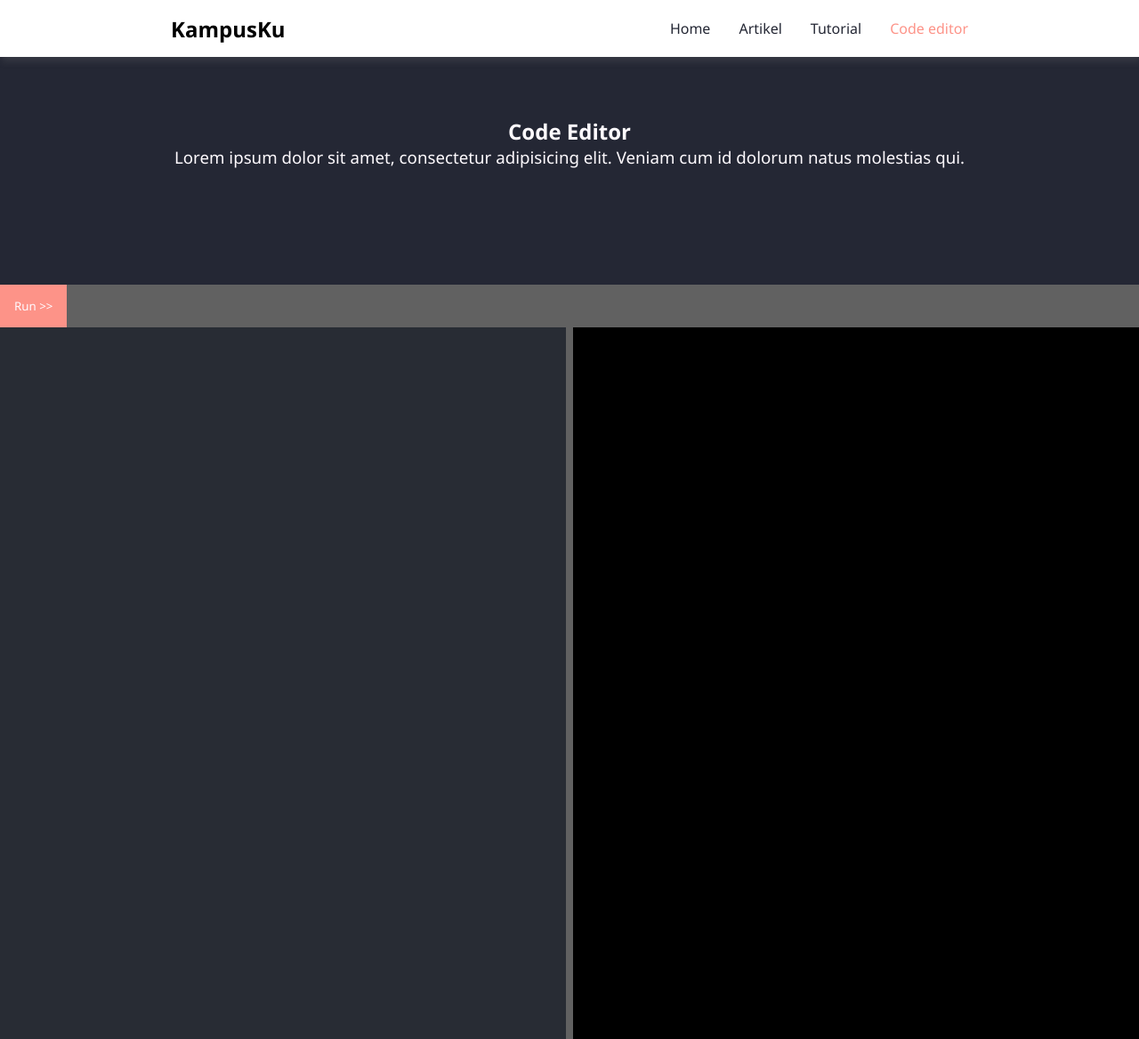
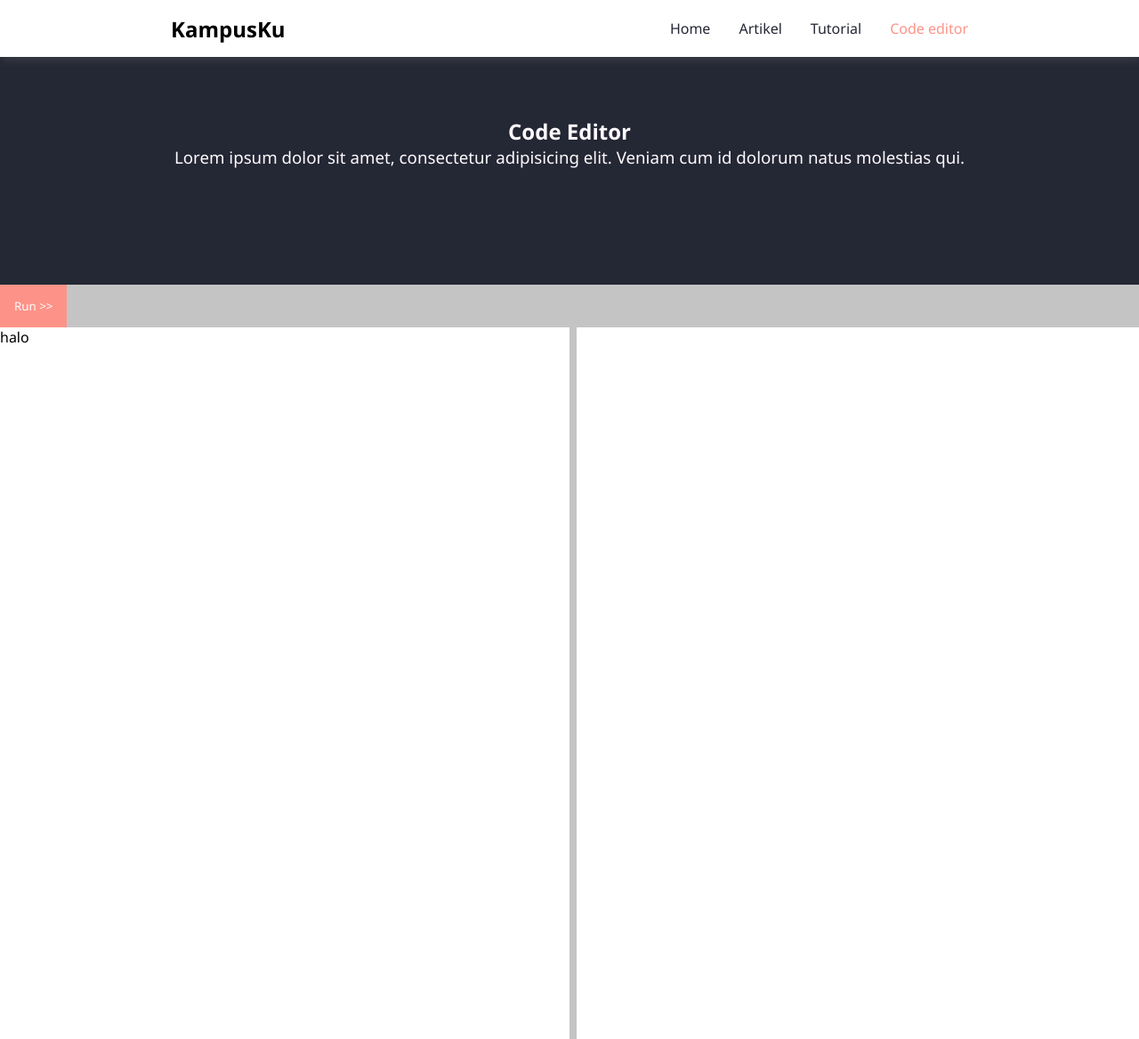
Before and after one commit to guntekhunter/kampusku, a PHP site: page /halaman/codeEditor.html in a window 1280 px wide. Shown: the whole page at 89% size. Run offline with PHP 8.4, Linux system fonts and the light colour scheme.

Commit message:
tambahan fungsi run halaman code editor

```diff
--- a/css/code-editor.css
+++ b/css/code-editor.css
@@ -1,9 +1,9 @@
 .editor-menu{
-    background:red;
     padding:0;
     display:flex;
     height: 3rem;
-    background: #616161;
+    background: #c4c4c4;
+    border: none;
 }
 .editor-menu button{
     border:none;
@@ -18,7 +18,6 @@
     background: #fd6959;
 }
 .container-code{
-    background:#000;
     display:block;
     width:100%;
     bottom: 0;
@@ -27,16 +26,20 @@
 }
 .kiri{
     height: auto;
-    background: #282C34;
+    background: #ffffff;
     width: 50%;
 }
 .kanan{
+    flex: 1;
     width: 50%;
     height: auto;
-    background: #000000;
 }
 .bar{
     width: .5rem;
-    background: #616161;
+    background: #c4c4c4;
     cursor: w-resize;
 }
+iframe{
+    color:red;
+    color:white;
+}
--- a/halaman/codeEditor.html
+++ b/halaman/codeEditor.html
@@ -40,11 +40,11 @@
     </div>
     <div class="container-code">
         <div class="kiri">
-            <div class="editor" contenteditable=""></div>
+            <div class="editor" contenteditable="">halo</div>
         </div>
         <div class="bar"></div>
         <div class="kanan">
-            <iframe src="" frameborder="0" class="iframe"></iframe>
+            <iframe src="" frameborder="0" class="iframe">asdasd</iframe>
         </div>
     </div>
 
--- a/js/script.js
+++ b/js/script.js
@@ -1,7 +1,9 @@
 const kiri = document.querySelector(".kiri"),
     kanan = document.querySelector(".kanan"),
     bar = document.querySelector(".bar"),
-    editor = document.querySelector(".editor")
+    editor = document.querySelector(".editor"),
+    run = document.querySelector(".run-btn"),
+    iframe = document.querySelector(".iframe");
 
 const drag = (e) => {
     e.preventDefault();
@@ -12,8 +14,15 @@ const drag = (e) => {
 }
 bar.addEventListener("mousedown", () => {
     document.addEventListener("mousemove", drag);
-    document.style.width = (auto);
 })
 bar.addEventListener("mouseup", () => {
     document.removeEventListener("mousemove", drag);
 })
+// tombol run
+run.addEventListener("click", () => {
+    console.log("ommaleka");
+    const html = editor.textContent;
+    iframe.style.color = ("white");
+    iframe.src = "data:text/html;charset=utf-8," + encodeURI
+        (html);
+})
```
